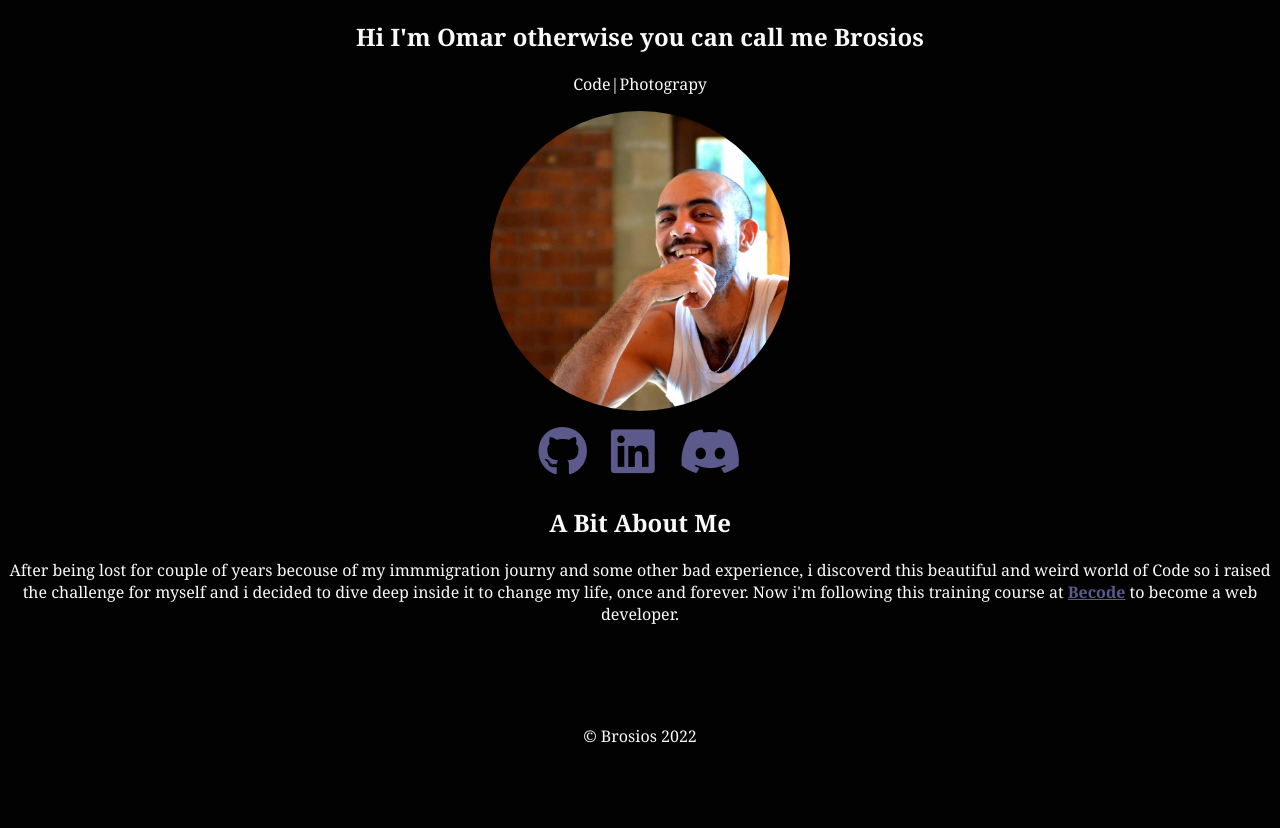
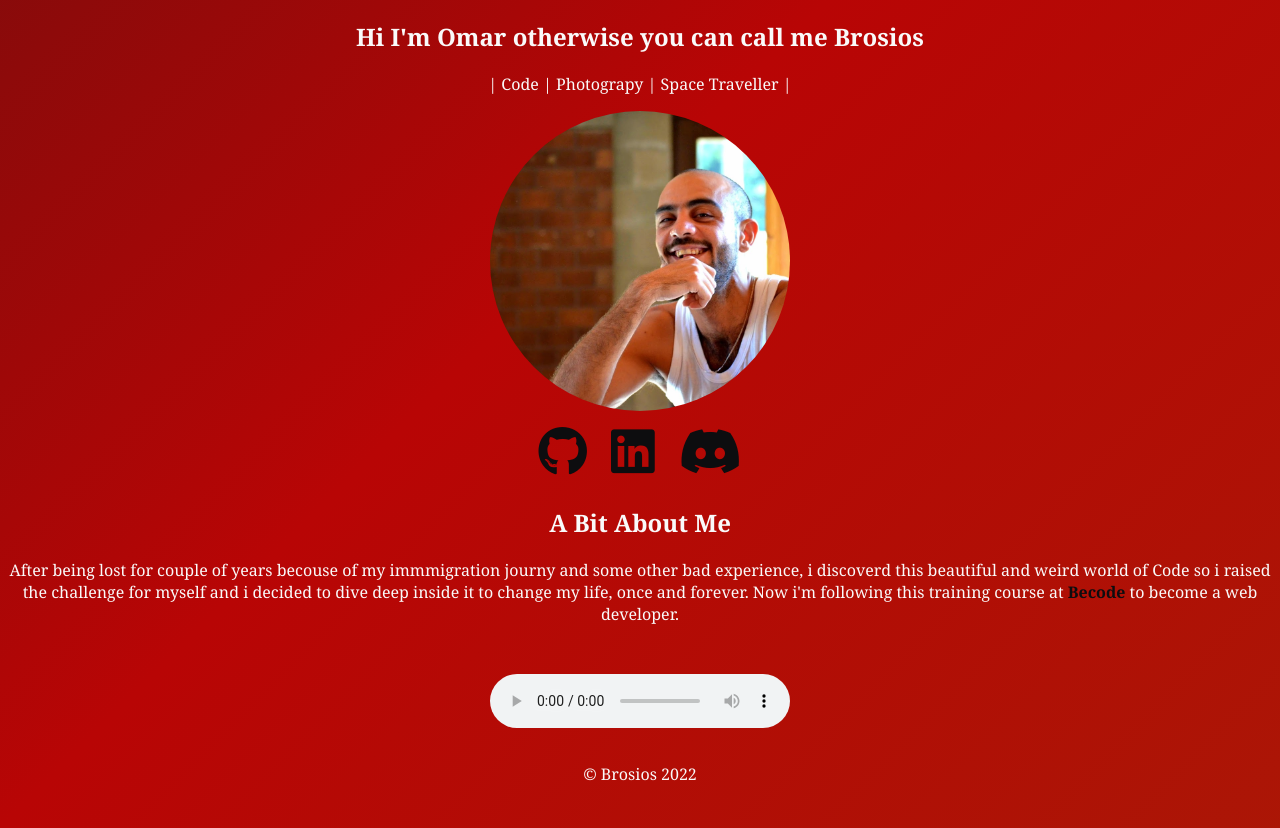
Before and after one commit to Brosios/Brosios.github.io, a plain HTML site: page index.html in a window 1280 px wide. Before the commit the page ends 800 px from the top, so only its background shows below. Drawn offline with Linux system fonts and the light colour scheme.

Commit message:
Modified

```diff
--- a/index.html
+++ b/index.html
@@ -12,7 +12,7 @@
   <body>
     <div>
       <h2>Hi I'm Omar otherwise you can call me Brosios</h2>
-      <p clss="intro">Code|Photograpy</p>
+      <p clss="intro">| Code | Photograpy | Space Traveller |</p>
       <img class="pic" src="img/omar.JPG" alt="omar" />
       <div class="icons">
         <a target="_blank" href="https://github.com/Brosios"
@@ -39,7 +39,7 @@
         Now i'm following this training course at <strong><a target="_blank" href=https://becode.org/">Becode</a></strong> to become a web developer.
       </p>
     </div>
-    <audio src="/audio/price-of-freedom-33106.mp3" loop autoplay></audio>
+    <audio src="audio/price-of-freedom-33106.mp3" loop autoplay controls></audio>
     <footer class="footer">© Brosios 2022</footer>
     <script
       src="https://kit.fontawesome.com/a8424e213c.js"
--- a/style.css
+++ b/style.css
@@ -1,10 +1,26 @@
 html {
-    background: #020202;
 	color:#FAFAFA;
 	text-align: center;
 	justify-content: center;
-	/* padding: 80px 50px 50px 50px; */
     font-family: Georgia, 'Times New Roman', Times, serif;
+}
+body {
+    background: linear-gradient(-45deg, #9c2a07, #b80505, #191818, #87dac7);
+	background-size: 400% 400%;
+	animation: gradient 15s ease
+    infinite;
+	height: 100vh;
+}
+@keyframes gradient {
+	0% {
+		background-position: 0% 50%;
+	}
+	50% {
+		background-position: 100% 50%;
+	}
+	100% {
+		background-position: 0% 50%;
+	}
 }
 h2 {
 	font-variant-caps: all-small-caps
@@ -23,23 +39,24 @@ h2 {
 	border-radius: 50%;
 }
 .icons a {
-	color: rgb(92, 89, 139);
+	color: rgb(13, 13, 15);
 }
 i {
 	font-size: 50px;
 	margin: 10px;
 }
-i:hover {
-	color: #070707;
+i:hover, a:hover {
+	color: #e4e4f0;
 }
 
 a {
-	color: rgb(92, 89, 139);
+	color: rgb(13, 13, 15);
+    text-decoration: none;
 }
-a:hover{
-	color: #f0390b;
 
-}
 .footer {
     margin-top: 100px;
 }
+audio {
+    margin-bottom: -70px
+}
```
